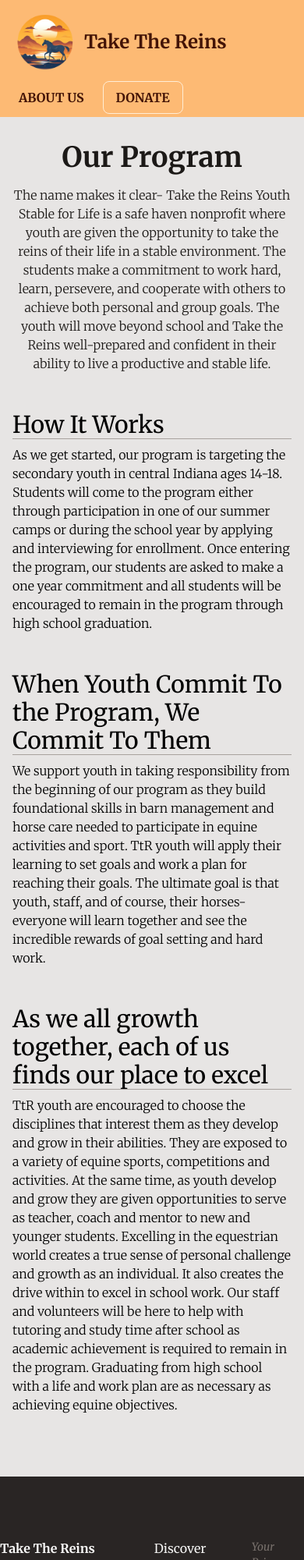
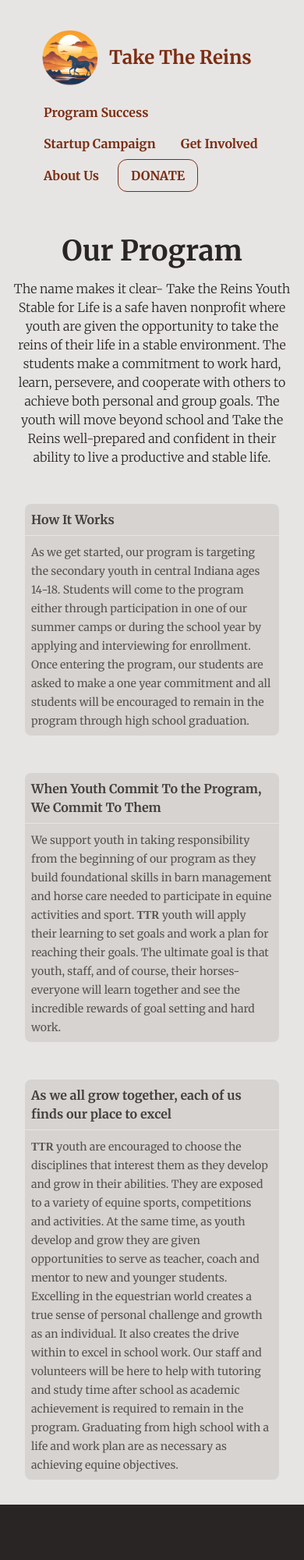
Before and after one commit to Take-The-Reins/take-the-reins.org, an Astro site: page /program in a window 390 px wide. Shown: the top 2000 px of the page at 78% size. Built offline with nearby package versions, Linux system fonts and the light colour scheme; Astro itself is replaced by a stand-in of ours; a web font is replaced by a local one.

Commit message:
More things

```diff
--- /dev/null
+++ b/src/components/TTRSignature.astro
@@ -0,0 +1,9 @@
+---
+---
+<span class="ttr-logo">TTR</span>
+<style>
+.ttr-logo {
+  font-family: "Whisper", cursive;
+  font-weight: 900;
+}
+</style>
--- a/src/components/index/ProgramCard.astro
+++ /dev/null
@@ -1,26 +0,0 @@
----
-interface Props {
-  ctaHref?: string;
-  description: string;
-  imageSrc: string;
-  title: string;
-}
-const { ctaHref, description, imageSrc, title } = Astro.props;
----
-<div class="flex flex-row items-center flex-wrap lg:flex-nowrap gap-4">
-  <img class="rounded-md shadow-sm x-hero-image" src={imageSrc} />
-  <div class="flex flex-col">
-    <span class="text-xl font-bold">{title}</span>
-    <span class="text-md font-light pb-4">{description}</span>
-    {ctaHref && <a href={ctaHref}>
-      <span class="text-sm text-orange-400 font-semibold hover:text-orange-600 hover:underline">
-        Learn More
-      </span>
-    </a>}
-  </div>
-</div>
-<style>
-.x-hero-image {
-	width: 250px;
-}
-</style>
--- a/src/components/index/SubheroNavItem.astro
+++ b/src/components/index/SubheroNavItem.astro
@@ -11,8 +11,8 @@ const { href } = Astro.props;
   "text-lg md:text-xl font-semibold": true,
 
   "flex flex-row items-center justify-center grow": true,
-  "border-b border-r border-stone-300": true,
-  "bg-orange-50 hover:bg-orange-200 hover:shadow-xl": true,
+  "bg-stone-100 hover:bg-orange-200 hover:shadow-xl": true,
+  "rounded-xl": true,
   "transition-all": true,
 }} href={href}>
   <slot />
--- a/src/components/navbar/Navbar.astro
+++ b/src/components/navbar/Navbar.astro
@@ -4,9 +4,9 @@ import NavbarLink from "./NavbarLink.astro";
 
 interface Props {
 }
-const {  } = Astro.props;
+const {} = Astro.props;
 ---
-<div class="flex flex-row items-center flex-wrap">
+<div class="flex flex-row items-center flex-wrap bg-stone-200 px-10 md:px-20 py-6">
   <a class="flex flex-row items-center flex-wrap" href="/">
     <Image
       alt="Take The Reins logo"
@@ -15,12 +15,15 @@ const {  } = Astro.props;
       width={100}
     />
     <span class:list={[
-      "text-2xl text-orange-950 hover:text-orange-100 font-bold transition-all",
+      "text-2xl text-orange-900 hover:text-orange-700 font-semibold transition-all",
     ]}>Take The Reins</span>
   </a>
   <div class="grow" />
   <div class="flex flex-row items-center flex-wrap">
-    <NavbarLink href="/about">ABOUT US</NavbarLink>
+    <NavbarLink href="/success">Program Success</NavbarLink>
+    <NavbarLink href="/success">Startup Campaign</NavbarLink>
+    <NavbarLink href="/success">Get Involved</NavbarLink>
+    <NavbarLink href="/success">About Us</NavbarLink>
     <div class="min-w-2" />
     <NavbarLink href="/donate" primary>
       DONATE
--- a/src/components/navbar/NavbarLink.astro
+++ b/src/components/navbar/NavbarLink.astro
@@ -9,16 +9,15 @@ const { href, primary = false, target = "_self" } = Astro.props;
 <a
   class:list={[
     "px-4 py-2 transition",
-    { "border rounded-lg hover:shadow-xl": primary },
-    { "border-orange-100 hover:bg-orange-100 hover:border-orange-300": primary },
+    { "border rounded-xl hover:shadow-xl": primary },
+    { "border-orange-900 hover:bg-orange-200 hover:border-orange-200": primary },
   ]}
   href={href}
   target={target}>
   <span
     class:list={[
-      "font-semibold transition",
-      { "text-orange-950": true },
-      { "hover:text-orange-50": !primary },
+      "font-semibold text-orange-900 transition",
+      { "hover:text-orange-700": !primary },
     ]}>
     <slot />
   </span>
--- /dev/null
+++ b/src/components/program/ProgramCard.astro
@@ -0,0 +1,15 @@
+---
+interface Props {
+  title: string;
+}
+const { title } = Astro.props;
+---
+<div class="bg-stone-300 flex flex-col md:shadow-xl rounded-lg md:rounded-xl">
+  <div class="p-2 md:p-4">
+    <span class="font-semibold text-md md:text-xl text-stone-700">{title}</span>
+  </div>
+  <div class="bg-stone-200" style="height:1px;width:100%;" />
+  <div class="p-2 md:p-4">
+    <slot />
+  </div>
+</div>
--- a/src/layouts/BaseLayout.astro
+++ b/src/layouts/BaseLayout.astro
@@ -19,6 +19,7 @@ const { backgroundColor = "white", title } = Astro.props;
 		<link rel="preconnect" href="https://fonts.googleapis.com">
 		<link rel="preconnect" href="https://fonts.gstatic.com" crossorigin>
 		<link href="https://fonts.googleapis.com/css2?family=Merriweather:ital,wght@0,300;0,400;0,700;0,900;1,300;1,400;1,700;1,900&display=swap" rel="stylesheet">
+		<link href="https://fonts.googleapis.com/css2?family=Whisper&display=swap" rel="stylesheet">
 		<meta name="generator" content={Astro.generator} />
 		<title>{title}</title>
 		<ViewTransitions />
--- a/src/pages/program.astro
+++ b/src/pages/program.astro
@@ -1,48 +1,60 @@
 ---
 import Footer from "../components/footer/Footer.astro"
 import Navbar from "../components/navbar/Navbar.astro"
+import ProgramCard from "../components/program/ProgramCard.astro"
+import TTRSignature from "../components/TTRSignature.astro"
 import BaseLayout from "../layouts/BaseLayout.astro"
 import ContentContainer from "../layouts/ContentContainer.astro"
 ---
 <BaseLayout title="Take The Reins">
-	<div class="px-2 lg:px-8 py-1 lg:py-2 bg-orange-300">
   <Navbar />
-	</div>
 	<ContentContainer>
-		<span class="text-4xl font-semibold text-stone-900 pb-4">
+		<span class="text-4xl font-semibold text-stone-800 pb-4">
 			Our Program
 		</span>
-    <span class="text-md font-thin text-stone-900 text-center pb-12">
-      The name makes it clear- Take the Reins Youth Stable for Life is a safe haven nonprofit where youth are given the opportunity to take the reins of their life in a stable environment. The students make a commitment to work hard, learn, persevere, and cooperate with others to achieve both personal and group goals.  The youth will move beyond school and Take the Reins well-prepared and confident in their ability to live a productive and stable life.
+    <span class="text-md font-thin text-stone-800 text-center pb-12">
+      The name makes it clear- Take the Reins Youth Stable for Life is a safe haven nonprofit where youth are given the
+      opportunity to take the reins of their life in a stable environment. The students make a commitment to work hard,
+      learn, persevere, and cooperate with others to achieve both personal and group goals.  The youth will move beyond
+      school and Take the Reins well-prepared and confident in their ability to live a productive and stable life.
     </span>
-    <div class="flex flex-col pb-12">
-      <span class="text-3xl">How It Works</span>
-      <div class="bg-stone-400 x-divider mb-2" />
-      <span class="text-md font-light">
-        As we get started, our program is targeting the secondary youth in central Indiana ages 14-18. Students will come to the program either through participation in one of our summer camps or during the school year by applying and interviewing for enrollment.  Once entering the program, our students are asked to make a one year commitment and all students will be encouraged to remain in the program through high school graduation.
+    <div class="flex flex-col gap-12" style="width: 100%">
+      <div class="mx-4 self-start" style="max-width: 500px;">
+        <ProgramCard title="How It Works">
+          <span class="text-sm text-stone-600">
+            As we get started, our program is targeting the secondary youth in central Indiana ages 14-18. Students will
+            come to the program either through participation in one of our summer camps or during the school year by
+            applying and interviewing for enrollment.  Once entering the program, our students are asked to make a one
+            year commitment and all students will be encouraged to remain in the program through high school graduation.
           </span>
+        </ProgramCard>
       </div>
-    <div class="flex flex-col pb-12">
-      <span class="text-3xl">When Youth Commit To the Program, We Commit To Them</span>
-      <div class="bg-stone-400 x-divider mb-2" />
-      <span class="text-md font-light">
-        We support youth in taking responsibility from the beginning of our program as they build foundational skills in barn management and horse care needed to participate in equine activities and sport.  TtR youth will apply their learning to set goals and work a plan for reaching their goals.  The ultimate goal is that youth, staff, and of course, their horses- everyone will learn together and see the incredible rewards of goal setting and hard work.
+      <div class="mx-4 self-end" style="max-width: 500px;">
+        <ProgramCard title="When Youth Commit To the Program, We Commit To Them">
+          <span class="text-sm text-stone-600">
+            We support youth in taking responsibility from the beginning of our program as they build foundational
+            skills in barn management and horse care needed to participate in equine activities and sport.
+            <TTRSignature /> youth will apply their learning to set goals and work a plan for reaching their goals.
+            The ultimate goal is that youth, staff, and of course, their horses- everyone will learn together and see
+            the incredible rewards of goal setting and hard work.
           </span>
+        </ProgramCard>
       </div>
-    <div class="flex flex-col pb-12">
-      <span class="text-3xl">As we all growth together, each of us finds our place to excel</span>
-      <div class="bg-stone-400 x-divider mb-2" />
-      <span class="text-md font-light">
-        TtR youth are encouraged to choose the disciplines that interest them as they develop and grow in their abilities.  They are exposed to a variety of equine sports, competitions and activities. At the same time, as youth develop and grow they are given opportunities to serve as teacher, coach and mentor to new and younger students. Excelling in the equestrian world creates a true sense of personal challenge and growth as an individual.  It also creates the drive within to excel in school work.  Our staff and volunteers will be here to help with tutoring and study time after school as academic achievement is required to remain in the program.  Graduating from high school with a life and work plan are as necessary as achieving equine objectives.
+      <div class="mx-4 self-start" style="max-width: 500px;">
+        <ProgramCard title="As we all grow together, each of us finds our place to excel">
+          <span class="text-sm text-stone-600">
+            <TTRSignature /> youth are encouraged to choose the disciplines that interest them as they develop and grow
+            in their abilities.  They are exposed to a variety of equine sports, competitions and activities. At the
+            same time, as youth develop and grow they are given opportunities to serve as teacher, coach and mentor to
+            new and younger students. Excelling in the equestrian world creates a true sense of personal challenge and
+            growth as an individual.  It also creates the drive within to excel in school work.  Our staff and
+            volunteers will be here to help with tutoring and study time after school as academic achievement is
+            required to remain in the program. Graduating from high school with a life and work plan are as necessary as
+            achieving equine objectives.
           </span>
+        </ProgramCard>
+      </div>
     </div>
 	</ContentContainer>
 	<Footer />
 </BaseLayout>
-<style>
-.x-divider {
-	min-height: 1px;
-	max-height: 1px;
-	width: 100%;
-}
-</style>
```
Also changed, not shown: package.json (+8 -6 lines), src/pages/index.astro (+13 -3 lines), src/pages/success.astro (added, +26 -0 lines), 1 other file. Lines whose indentation alone changed are shown as unchanged.
